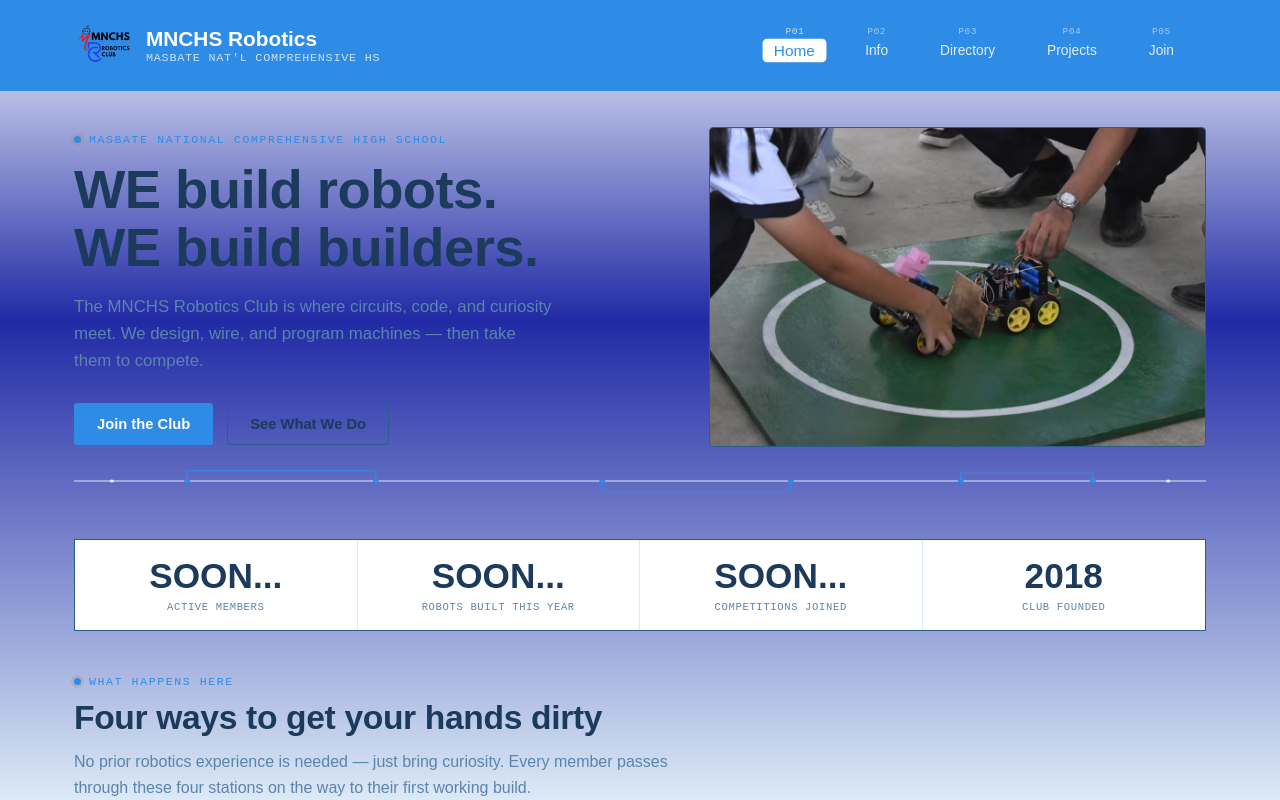
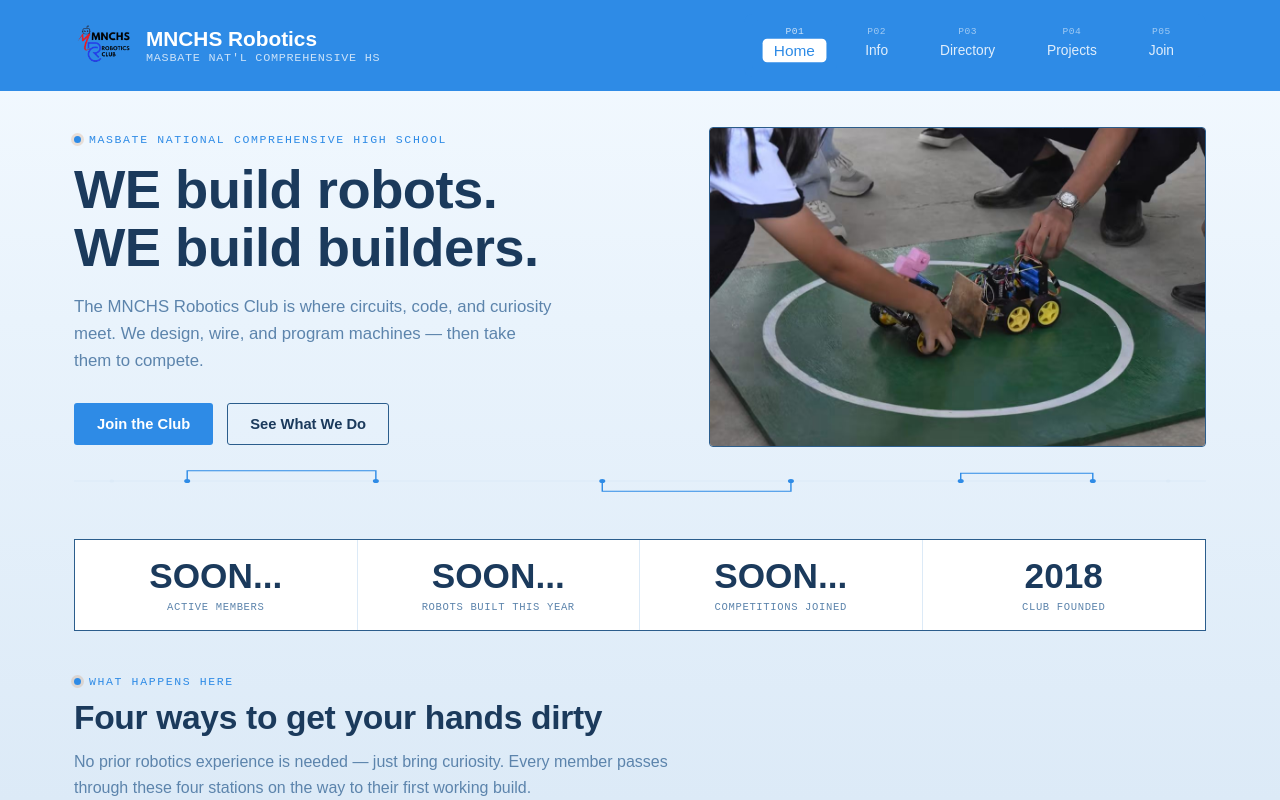
Before and after one commit to Stevemrfg/MNCHS-Robotics-Club-Website, a React (Vite) app in the folder mnchs-robotics/: page /#/ in a window 1280 px wide. Shown: the top 800 px of the page. Built offline with nearby package versions, Linux system fonts and the light colour scheme.

Commit message:
Update background gradient in index.css

```diff
--- a/mnchs-robotics/src/index.css
+++ b/mnchs-robotics/src/index.css
@@ -45,7 +45,7 @@ body {
   margin: 0;
   font-family: var(--font-body);
   color: var(--ink);
-  background: linear-gradient(180deg, #F4FAFF 0%, #212AA5 40%, #DCEAF7 100%);
+  background: linear-gradient(180deg, #F4FAFF 0%, #E9F3FC 40%, #DCEAF7 100%);
   background-attachment: fixed;
   -webkit-font-smoothing: antialiased;
   overflow-x: hidden;
```
